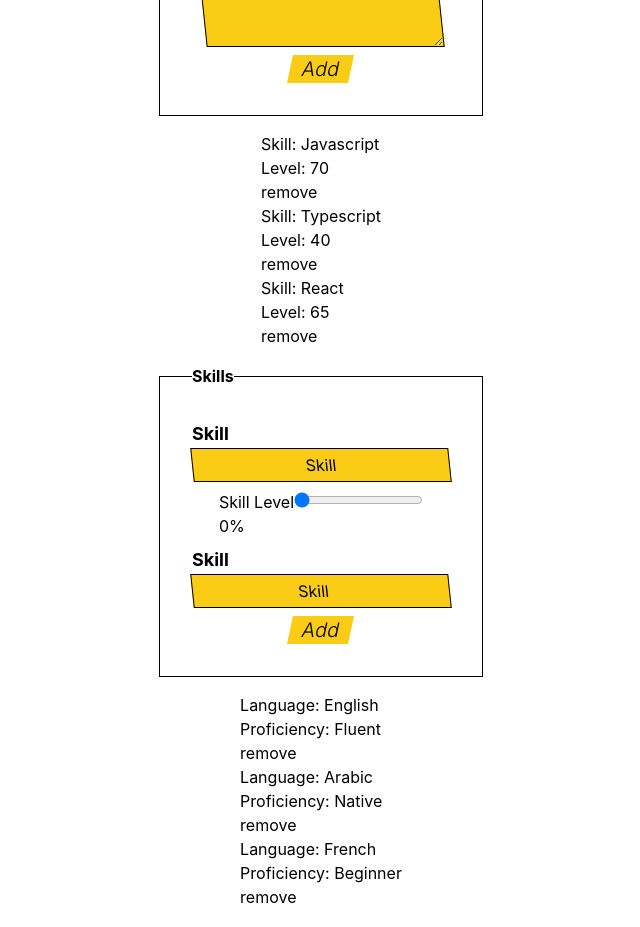
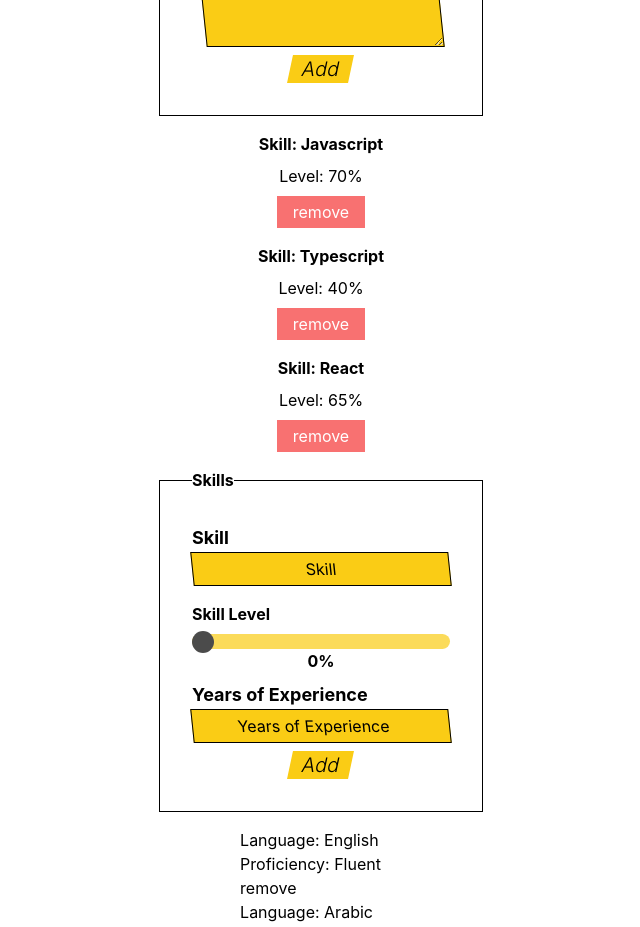
Before and after one commit to MohamedBechirMejri/cv-app-theodinproject, a React (Create React App) app: page / in a window 1280 px wide. Shown: the part 3680-4607 px from the top of the page, without its empty margins (319-959 px from the left). Built offline with nearby package versions, Linux system fonts and the light colour scheme.

Commit message:
style skills

```diff
--- a/src/Components/Edit/Edit.tsx
+++ b/src/Components/Edit/Edit.tsx
@@ -540,13 +540,19 @@ const Edit = ({
           </div>
           <Button handler={handleExperienceSubmit} />
         </fieldset>
-        <div>
+        <div className="flex flex-col items-center justify-center gap-4">
           {skills.map((skill, i) => {
             return (
-              <div key={i}>
-                <h3>Skill: {skill.skill}</h3>
-                <h3>Level: {skill.level}</h3>
-                <button className="" onClick={e => removeSkill(e, i)}>
+              <div
+                key={i}
+                className="flex flex-col items-center justify-center gap-2"
+              >
+                <h3 className="font-bold">Skill: {skill.skill}</h3>
+                <h3>Level: {skill.level}%</h3>
+                <button
+                  className="p-1 px-4 text-white transition-all bg-red-400 hover:bg-red-500"
+                  onClick={e => removeSkill(e, i)}
+                >
                   remove
                 </button>
               </div>
@@ -556,13 +562,13 @@ const Edit = ({
         <fieldset className="flex flex-col items-center gap-2 p-8 border border-black">
           <legend className="font-bold">Skills</legend>
           <FormGroup label="Skill" id="skill" value={skill} f={setSkill} />
-          <div className="">
-            <label htmlFor="skillLevel">Skill Level</label>
+          <div className="flex flex-col items-center justify-center w-full font-bold ">
+            <label className="w-full py-2 text-left" htmlFor="skillLevel">Skill Level</label>
             <input
               type="range"
               min={0}
               max={100}
-              className=""
+              className=" slider"
               id="skillLevel"
               placeholder="Skill Level"
               value={skillLevel}
@@ -571,7 +577,7 @@ const Edit = ({
             <p>{skillLevel}%</p>
           </div>
           <FormGroup
-            label="Skill"
+            label="Years of Experience"
             id="Years of Experience"
             value={skillYears}
             f={setSkillYears}
```
